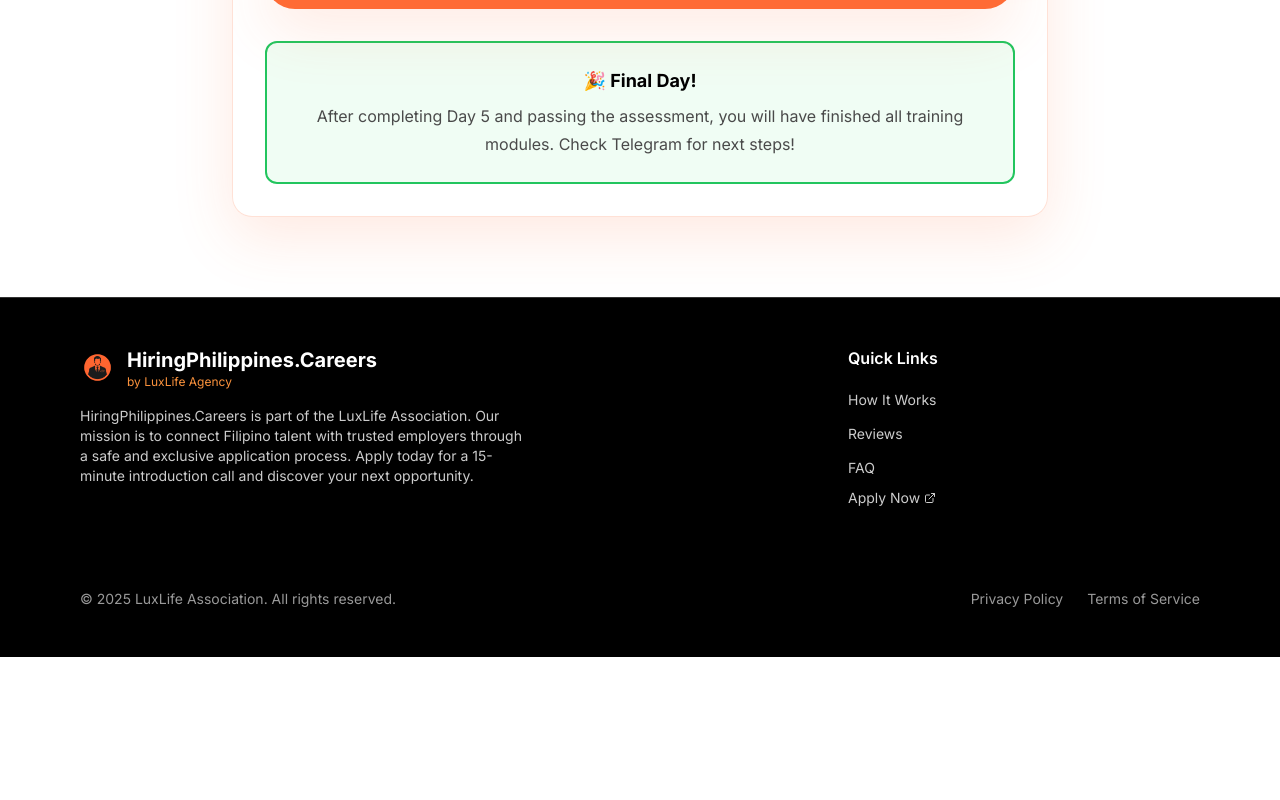
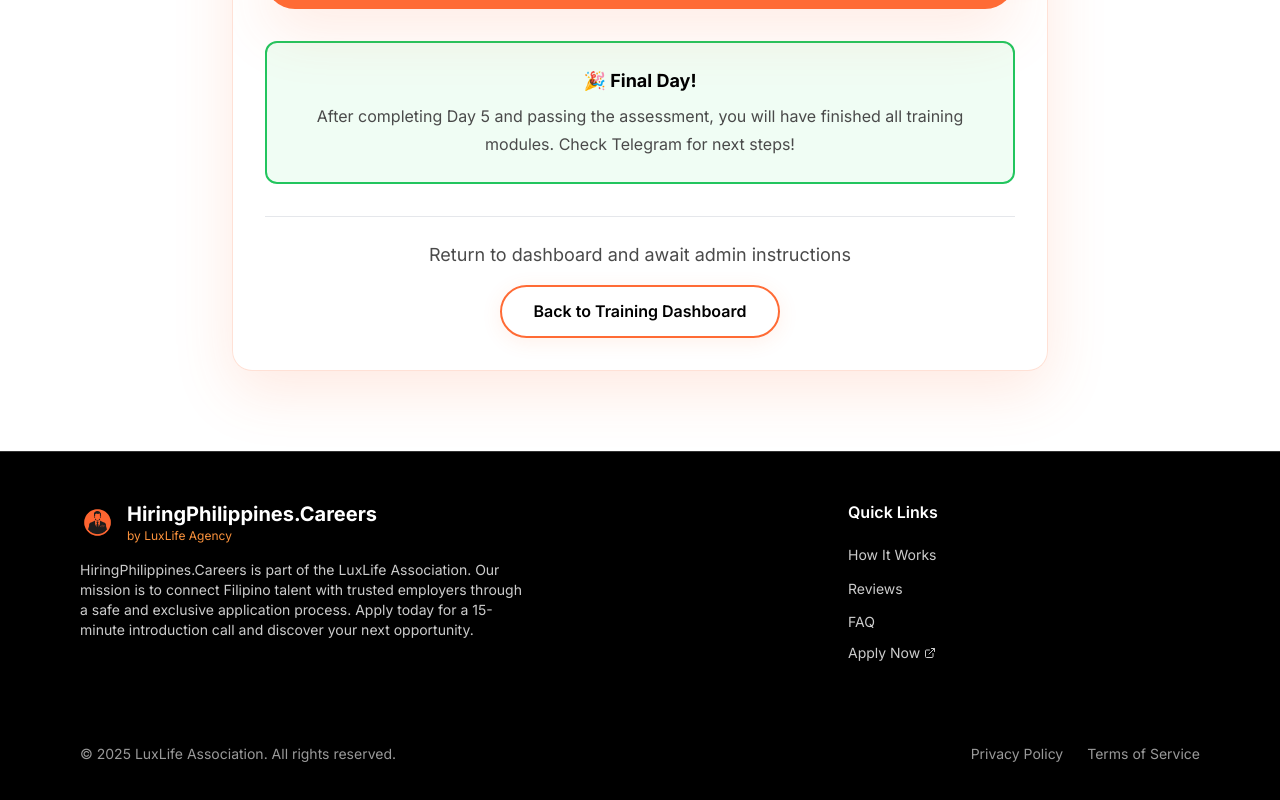
Before and after one commit to gigageek101/luxlife-hiring-website, a Next.js app: page /training/day5 in a window 1280 px wide. Shown: the part 822-1622 px from the top of the page. Before the commit the page ends 1479 px from the top, so only its background shows below. Built offline with nearby package versions, Linux system fonts and the light colour scheme; a web font is replaced by a local one.

Commit message:
Replace next day links with back to dashboard button and wait for admin approval

```diff
--- a/app/training/day1/page.tsx
+++ b/app/training/day1/page.tsx
@@ -73,17 +73,16 @@
               </p>
             </div>
 
-            {/* Next Steps */}
+            {/* Back to Dashboard */}
             <div className="text-center pt-6 border-t border-gray-200">
               <p className="text-lg mb-4" style={{ color: 'var(--text-secondary-on-white)' }}>
-                After completing Day 1, continue to:
+                After completing Day 1, check Telegram for admin approval to continue
               </p>
               <Link
-                href="/training/day2"
+                href="/training"
                 className="btn-secondary hover-lift px-8 py-3 inline-flex items-center gap-2"
               >
-                Day 2 Training
-                <ExternalLink className="w-4 h-4" />
+                Back to Training Dashboard
               </Link>
             </div>
           </motion.div>
--- a/app/training/day2/page.tsx
+++ b/app/training/day2/page.tsx
@@ -78,17 +78,16 @@
               </Link>
             </div>
 
-            {/* Next Steps */}
+            {/* Back to Dashboard */}
             <div className="text-center pt-6 border-t border-gray-200">
               <p className="text-lg mb-4" style={{ color: 'var(--text-secondary-on-white)' }}>
-                After passing Day 2, continue to:
+                After passing Day 2, check Telegram for admin approval to continue
               </p>
               <Link
-                href="/training/day3"
+                href="/training"
                 className="btn-secondary hover-lift px-8 py-3 inline-flex items-center gap-2"
               >
-                Day 3 Training
-                <ExternalLink className="w-4 h-4" />
+                Back to Training Dashboard
               </Link>
             </div>
           </motion.div>
--- a/app/training/day3/page.tsx
+++ b/app/training/day3/page.tsx
@@ -78,17 +78,16 @@
               </Link>
             </div>
 
-            {/* Next Steps */}
+            {/* Back to Dashboard */}
             <div className="text-center pt-6 border-t border-gray-200">
               <p className="text-lg mb-4" style={{ color: 'var(--text-secondary-on-white)' }}>
-                After passing Day 3, continue to:
+                After passing Day 3, check Telegram for admin approval to continue
               </p>
               <Link
-                href="/training/day4"
+                href="/training"
                 className="btn-secondary hover-lift px-8 py-3 inline-flex items-center gap-2"
               >
-                Day 4 Training
-                <ExternalLink className="w-4 h-4" />
+                Back to Training Dashboard
               </Link>
             </div>
           </motion.div>
--- a/app/training/day4/page.tsx
+++ b/app/training/day4/page.tsx
@@ -78,17 +78,16 @@
               </Link>
             </div>
 
-            {/* Next Steps */}
+            {/* Back to Dashboard */}
             <div className="text-center pt-6 border-t border-gray-200">
               <p className="text-lg mb-4" style={{ color: 'var(--text-secondary-on-white)' }}>
-                After passing Day 4, continue to:
+                After passing Day 4, check Telegram for admin approval to continue
               </p>
               <Link
-                href="/training/day5"
+                href="/training"
                 className="btn-secondary hover-lift px-8 py-3 inline-flex items-center gap-2"
               >
-                Day 5 Training
-                <ExternalLink className="w-4 h-4" />
+                Back to Training Dashboard
               </Link>
             </div>
           </motion.div>
--- a/app/training/day5/page.tsx
+++ b/app/training/day5/page.tsx
@@ -79,11 +79,24 @@
             </div>
 
             {/* Completion Notice */}
-            <div className="p-6 bg-green-50 border-2 border-green-500 rounded-xl text-center">
+            <div className="p-6 bg-green-50 border-2 border-green-500 rounded-xl text-center mb-6">
               <h3 className="text-lg font-bold text-green-900 mb-2">🎉 Final Day!</h3>
               <p className="text-green-800">
                 After completing Day 5 and passing the assessment, you will have finished all training modules. Check Telegram for next steps!
               </p>
+            </div>
+
+            {/* Back to Dashboard */}
+            <div className="text-center pt-6 border-t border-gray-200">
+              <p className="text-lg mb-4" style={{ color: 'var(--text-secondary-on-white)' }}>
+                Return to dashboard and await admin instructions
+              </p>
+              <Link
+                href="/training"
+                className="btn-secondary hover-lift px-8 py-3 inline-flex items-center gap-2"
+              >
+                Back to Training Dashboard
+              </Link>
             </div>
           </motion.div>
         </div>
```
